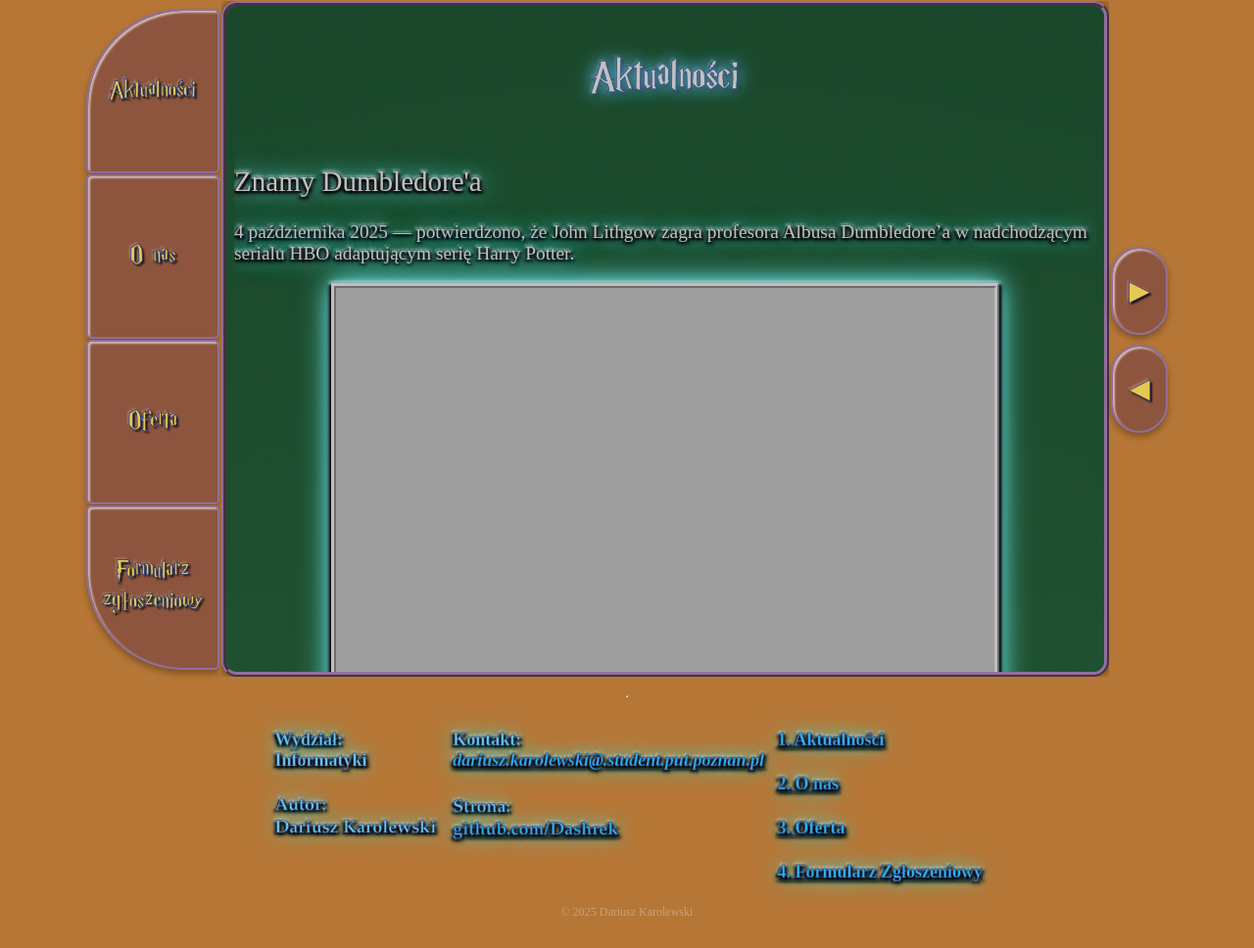
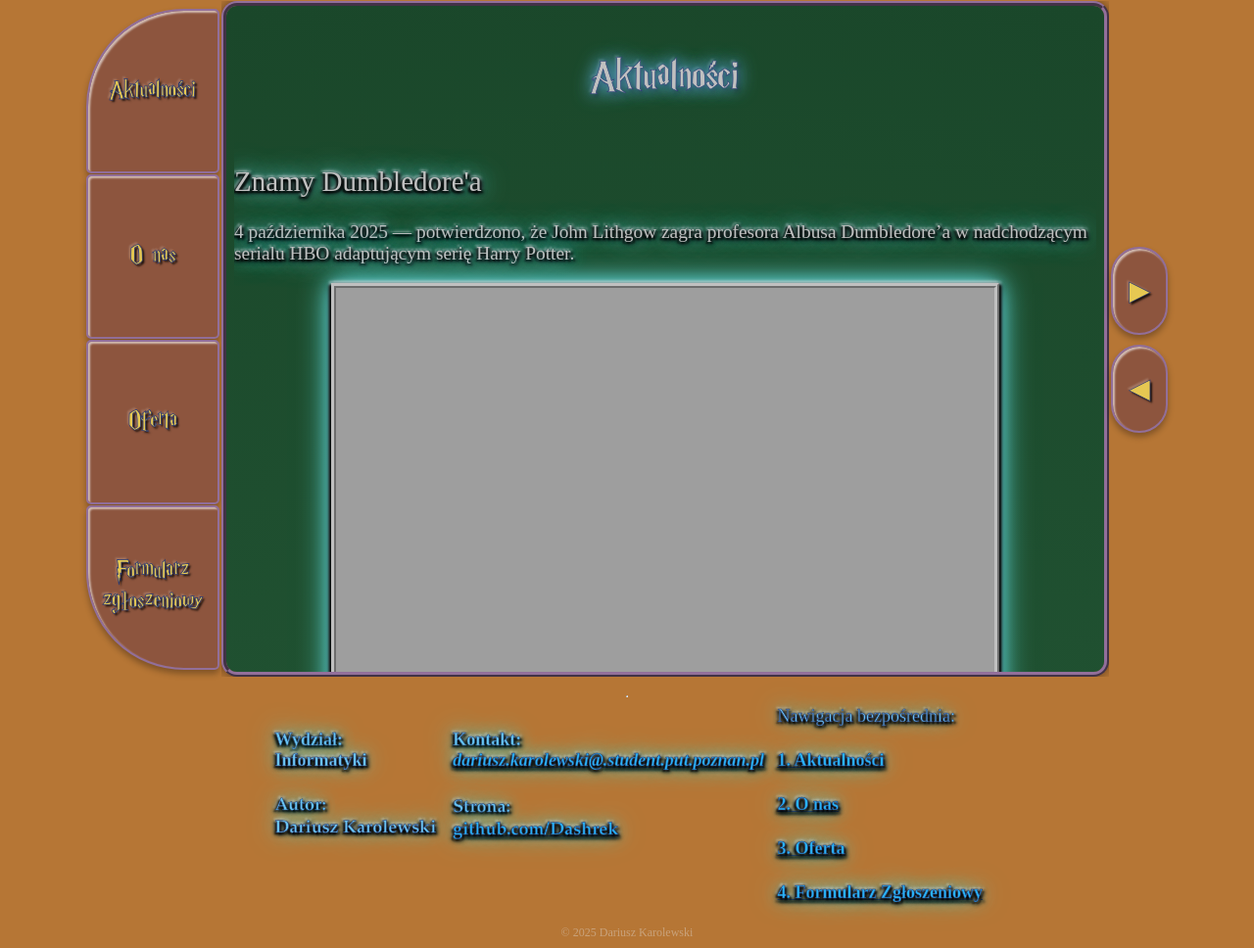
Before and after one commit to Dashrek/Zadanie.HTML.plus.CSS, a website: page home.html in a window 1280 px wide. Shown: the part 169-1137 px from the top of the page at 98% size. Before the commit the page ends 1116 px from the top, so only its background shows below. Drawn offline with Linux system fonts and the light colour scheme; a web font is replaced by a local one.

Commit message:
ostatni commit

```diff
--- a/home.html
+++ b/home.html
@@ -30,7 +30,7 @@
                 <div><h4><strong><b>&thinsp;Autor: <br>&thinsp;Dariusz Karolewski&thinsp;</b></strong></h4></div></section>
             <section><div><h4><strong>&thinsp;Kontakt: <br><i><b>&thinsp;<a href="mailto:dariusz.karolewski@.student.put.poznan.pl" itemprop="email" target="_blank">dariusz.karolewski@.student.put.poznan.pl</a>&thinsp;</b></i></strong></h4></div>
                 <div><h4><strong><b><b>&thinsp;Strona: <br>&thinsp;<a href="https://github.com/Dashrek" target="_blank"><span>github.com/Dashrek</span></a>&thinsp;</b></b></strong></h4></div></section>
-            <section>
+            <section>Nawigacja bezpośrednia:
                 <div>
                     <nav><a href='./home/Start.html' target="_blank"><h4><strong>1. Aktualności</strong></h4></a></nav>
                     <nav><a href='./home/Paragraph.html' target="_blank"><h4><strong>2. O nas</strong></h4></a></nav>
```
